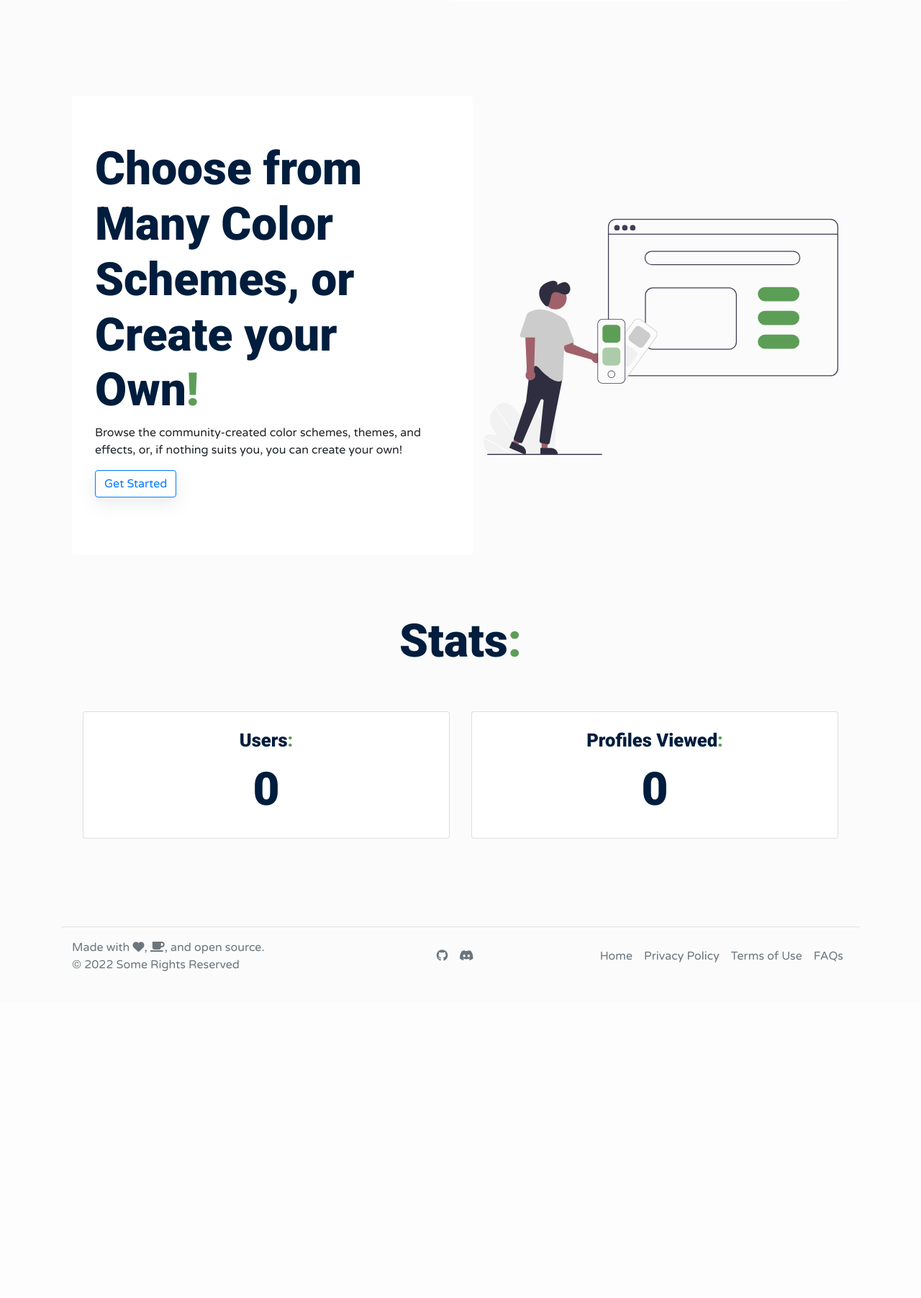
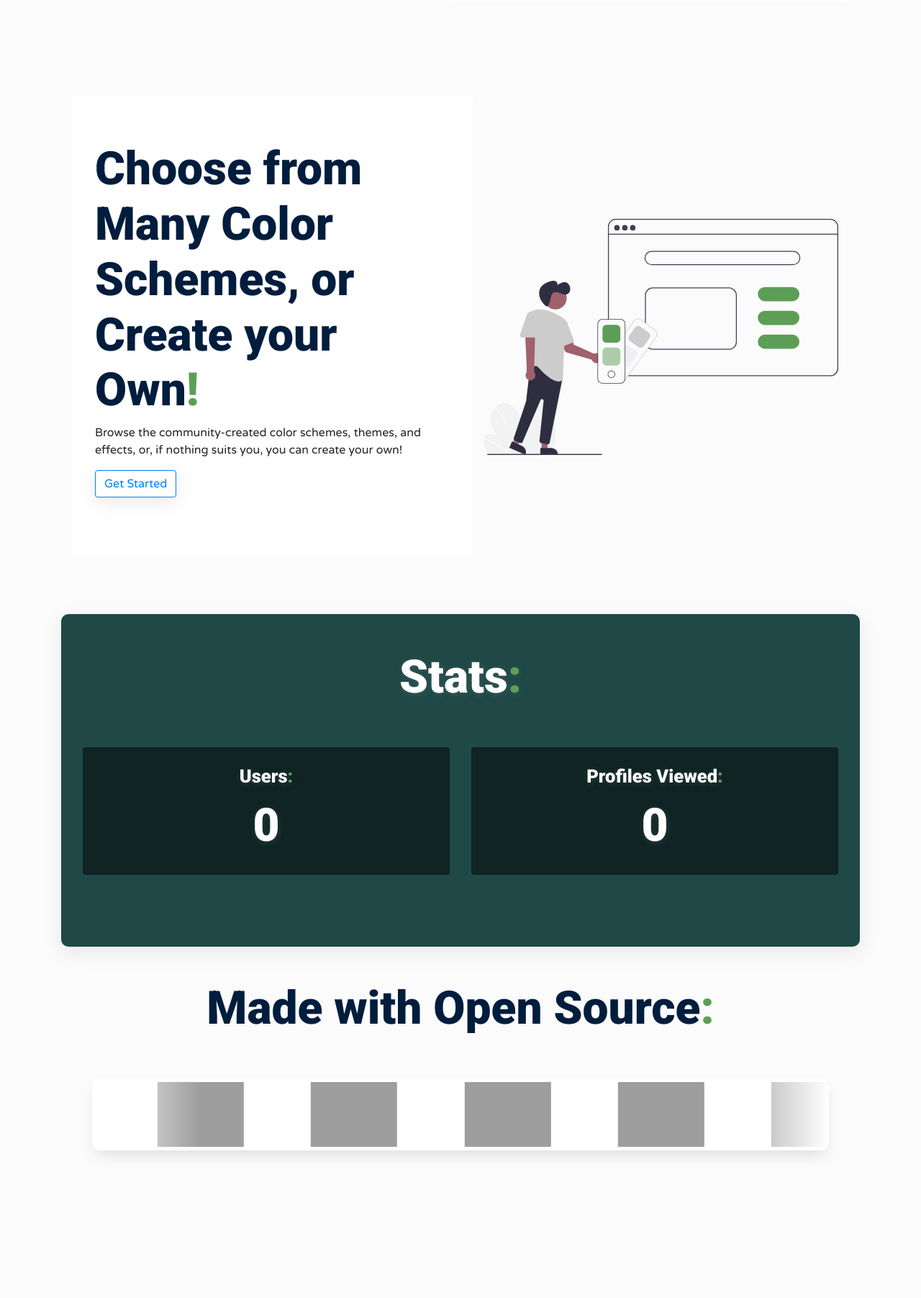
Before and after one commit to adamtherookie/linksharin, a Django app: page / in a window 1280 px wide. Shown: the part 1207-3010 px from the top of the page at 72% size. Before the commit the page ends 2556 px from the top, so only its background shows below. Run offline with Django 4.2, Linux system fonts and the light colour scheme; some libraries are stand-ins or nearby versions; grey boxes are pictures that could not be loaded.

Commit message:
Updated home page

```diff
--- a/website/static/website/style.css
+++ b/website/static/website/style.css
@@ -128,3 +128,94 @@
   left: -35px;
   content: "✖";
 }
+
+@keyframes color {
+  0% {
+    background-color:#001d3d;
+  }
+  50% {
+    background-color:#5d9e57;
+  }
+  100% {
+    background-color:#001d3d;
+  }
+}
+
+.stats {
+  padding-top:50px;
+  padding-bottom:50px;
+  animation:color 60s ease-out infinite;
+  border-radius:10px;
+  box-shadow: rgba(149, 157, 165, 0.2) 0px 8px 24px;
+}
+
+.stats .header, .stats .subheader {
+  color:white;
+  text-shadow: rgba(139, 157, 165, 0.2) 1px 2px 10px;
+}
+
+.stats .card {
+  background-color:rgba(0, 0, 0, 0.5);
+}
+
+.stats .jumbotron {
+  background-color:rgba(0, 0, 0, 0);
+  color:white;
+}
+
+@keyframes scroll {
+  0% {
+    transform: translateX(0);
+ }
+  50% {
+    transform: translateX(calc(-25vw));
+ }
+ 100% {
+  transform:translateX(0);
+ }
+}
+
+.slider {
+  background: white;
+  box-shadow: 0 10px 20px -5px rgba(0, 0, 0, .125);
+  height: 100px;
+  margin-left: auto;
+  margin-right:auto;
+  overflow: hidden;
+  position: relative;
+  width: 80vw;
+  margin-bottom:100px;
+  border-radius:10px;
+  padding-top:5px;
+}
+
+.slider::before, .slider::after {
+  background: linear-gradient(to right, rgba(255, 255, 255, 1) 0%, rgba(255, 255, 255, 0) 100%);
+  content: "";
+  height: 100px;
+  position: absolute;
+  width: 150px;
+  z-index: 2;
+}
+
+.slider::after {
+  right: 0;
+  top: 0;
+  transform: rotateZ(180deg);
+}
+
+.slider::before {
+  left: 0;
+  top: 0;
+}
+
+.slider .slide-track {
+  animation:scroll 10s ease-out infinite;
+  display: flex;
+  width: calc(250px * 10);
+}
+
+.slider .slide {
+  height: 100px;
+  width: 250px;
+}
--- a/website/templates/website/index.html
+++ b/website/templates/website/index.html
@@ -69,15 +69,15 @@
 
 {% else %}
 <br>
-<div class="container row align-items-center background-white has-shadow hero w-100">
-  <div class="col jumbotron" style="background-color:white;">
+<div class="container stats row align-items-center background-white has-shadow hero w-100">
+  <div class="col jumbotron">
     <h1 class="header">Howdy<span class="accent">!</span></h1>
     <p>Linksharin': free and open source link sharing for everyone, forever.</p>
     <p>
-      <a class="btn btn-outline-primary btn-large has-shadow" href="/login">
+      <a class="btn btn-success btn-large" href="/login">
         Log In
       </a>
-      <a class="btn btn-outline-primary btn-large has-shadow" href="/register">
+      <a class="btn btn-success btn-large" href="/register">
         Sign Up
       </a>
     </p>
@@ -116,6 +116,8 @@
     <img src="{% static 'website/svg/colorschemes.svg' %}" class="img-fluid">
   </div>
 </div>
+
+<div class="stats">
 <div style="text-align:center;">
   <h1 class="header">Stats<span class="accent">:</span></h1>
 </div>
@@ -138,5 +140,37 @@
     </div>
   </div>
 </div>
+</div>
+
+<br><br>
+<div style="text-align:center;">
+  <h1 class="header">Made with Open Source<span class="accent">:</span></h1>
+</div>
+
+<div class="container row align-items-center hero w-100" style="text-align:center;">
+  <div class="slider">
+    <div class="slide-track">
+      <div class="slide">
+        <a href="https://getbootstrap.com/" target="_blank"><img style="height:90px;" src="https://getbootstrap.com/docs/5.2/assets/brand/bootstrap-logo-shadow.png"></a>
+      </div>
+      <div class="slide">
+        <a href="https://penpot.app/" target="_blank"><img style="height:90px;" src="https://avatars.githubusercontent.com/u/30179644?s=200&v=4"></a>
+      </div>
+      <div class="slide">
+        <a href="https://djangoproject.com" target="_blank"><img style="height:90px;" src="https://avatars.githubusercontent.com/u/27804?s=200&v=4"></a>
+      </div>
+      <div class="slide">
+        <a href="https://fontawesome.com" target="_blank"><img style="height:90px;" src="https://avatars.githubusercontent.com/u/1505683?s=200&v=4"></a>
+      </div>
+      <div class="slide">
+        <a href="https://chartjs.org" target="_blank"><img style="height:90px;" src="https://avatars.githubusercontent.com/u/10342521?s=200&v=4"></a>
+      </div>
+      <div class="slide">
+        <a href="https://python.org" target="_blank"><img style="height:90px" src="https://duckduckgo.com/i/4d837687.png"></a>
+      </div>
+      <!--Going to repeat (until I find more stuff to add)-->
+    </div>
+  </div>
+</div>
 {% endif %}
 {% endblock %}
```
